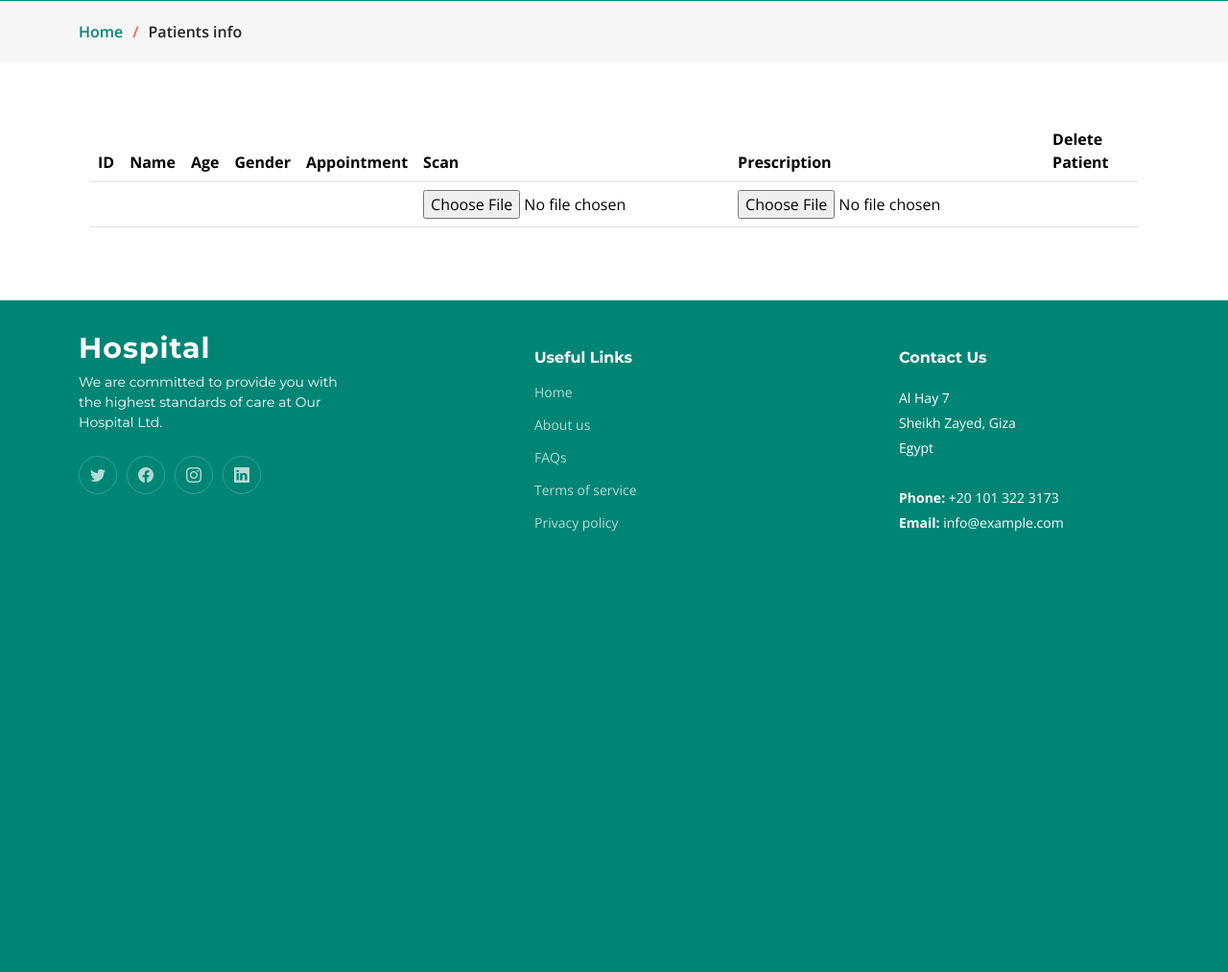
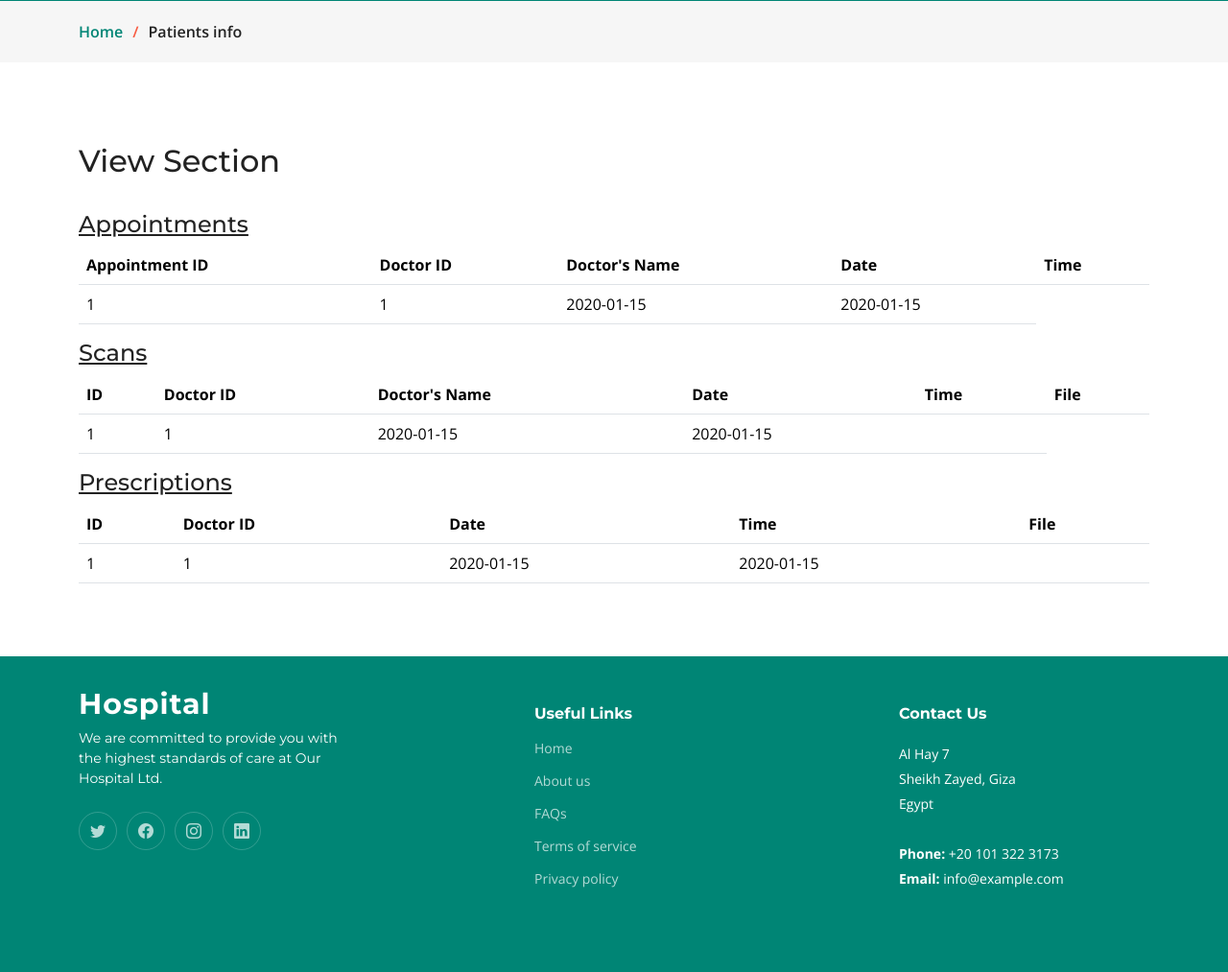
Before and after one commit to SeifAlsayed02/DataBase_Project_Team_3, a Python web app: template Final_Project/templates/Patient_list.html in a window 1280 px wide. Shown: the part 352-1365 px from the top of the page at 96% size. Before the commit the page ends 906 px from the top, so only its background shows below. Run offline with Jinja, Linux system fonts and the light colour scheme; the template is opened without the code that fills it: most values are stand-ins (such as "Sample title", 1, 10 or a date in 2020); some libraries are stand-ins or nearby versions.

Commit message:
Update Patient_list.html

```diff
--- a/Final_Project/templates/Patient_list.html
+++ b/Final_Project/templates/Patient_list.html
@@ -135,39 +135,107 @@
 
       <section class="Patient-info">
         <div class="container" data-aos="fade-up">
-          <section class="employees_attendace">
-            <div class="employees_data">
-              <div class="container">
+
+        <br>
+        <h2>View Section</h2>
+        <br>
+        <h4><u>Appointments</u></h4>
+<table class="table">
+  <thead>
+    <tr>
+      <th>Appointment ID</th>
+      <th>Doctor ID</th>
+      <th>Doctor's Name</th>
+      <th>Date</th>
+      <th>Time</th>
+    </tr>
+  </thead>
+  <tbody id="tbody">
+    {% for appointments in appointments %}
+      <tr>
+        <td>{{ appointments.appointmentid }}</td>
+        <td>{{ appointments.doctorid }}</td>
+        {% for doctor in doctors %}
+          {% if doctor.id == appointments.doctorid %}
+            <td>{{ doctor.name }}</td>
+          {% endif %}
+        {% endfor %}
+        <td>{{ appointments.appointmentdate }}</td>
+        <td>{{ appointments.appointmenttime }}</td>
+      </tr>
+    {% endfor %}
+  </tbody>
+</table>
+
+        <h4><u>Scans</u></h4>
         <table class="table">
           <thead>
             <tr>
               <th>ID</th>
-                      <th>Name</th>
-                      <th>Age</th>
-                      <th>Gender</th>
-                      <th>Appointment</th>
-                      <th>Scan</th>
-                      <th>Prescription</th>
-                      <th>Delete Patient</th>
+              <th>Doctor ID</th>
+              <th>Doctor's Name</th>
+              <th>Date</th>
+              <th>Time</th>
+              <th>File</th>
             </tr>
           </thead>
-
           <tbody id="tbody">
+            {% for scans in scans %}
               <tr>
-                      <td></td>
-                      <td></td>
-                      <td></td>
-                      <td></td>
-                      <td></td>
-                      <td><input type="file" /></td>
-                      <td><input type="file" /></td>
-                      <td></td>
+                <td>{{ scans.scanid }}</td>
+                <td>{{ scans.doctorid }}</td>
+                {% for doctor in doctors %}
+                  {% if doctor.id == scans.doctorid %}
+                    <td>{{ doctor.name }}</td>
+                  {% endif %}
+                {% endfor %}
+                <td>{{ scans.scandate }}</td>
+                <td>{{ scans.scantime }}</td>
+                <td>
+                {% for file in scanfiles %}
+                  <!-- {% if scans.scanid == scanfiles.scanid  %} -->
+                  <td>{{ scanfiles.file }}</td>
+                  <!-- {% endif %} -->
+                {% endfor %}
+              </td>
               </tr>
+            {% endfor %}
           </tbody>
         </table>
-              </div>
-            </div>
-          </section>
+        <h4><u>Prescriptions</u></h4>
+        <table class="table">
+          <thead>
+            <tr>
+              <th>ID</th>
+              <th>Doctor ID</th>
+              <th>Date</th>
+              <th>Time</th>
+              <th>File</th>
+            </tr>
+          </thead>
+          <tbody id="tbody">
+            {% for prescriptions in prescriptions %}
+              <tr>
+                <td>{{ prescriptions.prescriptionid }}</td>
+                <td>{{ prescriptions.doctorid }}</td>
+                {% for doctor in doctors %}
+                  {% if doctor.id == prescriptions.doctorid %}
+                    <td>{{ doctor.name }}</td>
+                  {% endif %}
+                {% endfor %}
+                <td>{{ prescriptions.prescriptiondate }}</td>
+                <td>{{ prescriptions.prescriptiontime }}</td>
+                <td>
+                {% for file in scanfiles %}
+                  <!-- {% if prescriptions.scanid == scanfiles.scanid  %} -->
+                  <td>{{ scanfiles.file }}</td>
+                  <!-- {% endif %} -->
+                {% endfor %}
+              </td>
+              </tr>
+            {% endfor %}
+          </tbody>
+        </table>
         </div>
       </section>
     </main>
```
Lines whose indentation alone changed are shown as unchanged.
